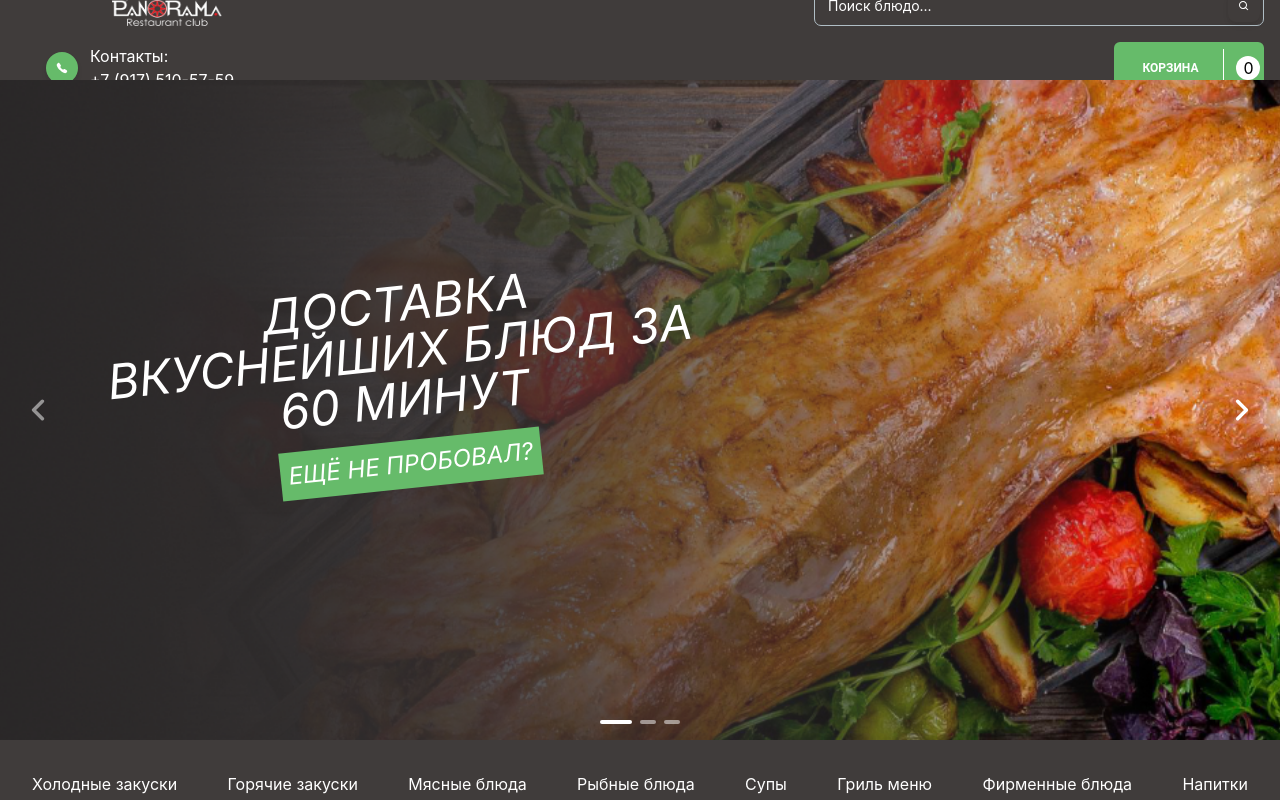
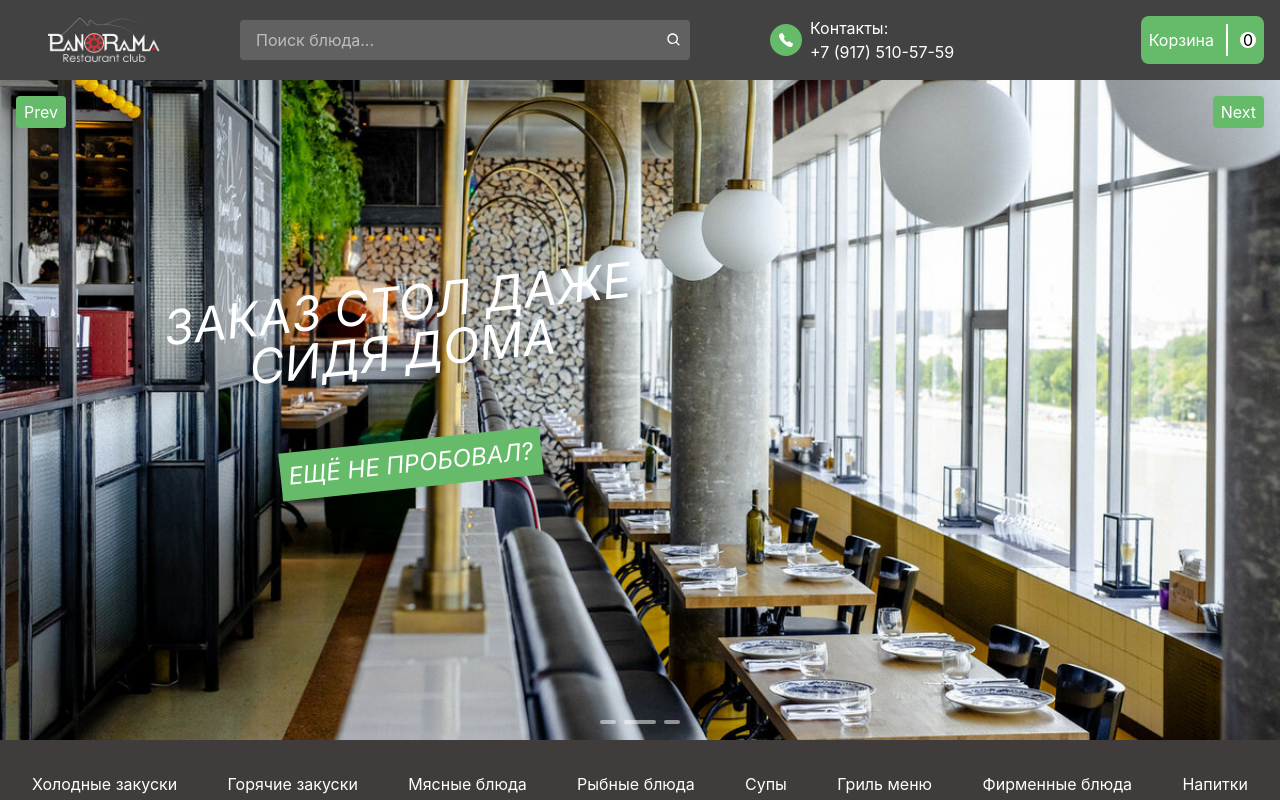
Before and after one commit to Manuchehr-1998/final, a React (Create React App) app in the folder frontend/: page / in a window 1280 px wide. Shown: the top 800 px of the page. Built offline with nearby package versions, Linux system fonts and the light colour scheme.

Commit message:
Nav Commit

```diff
--- a/frontend/package.json
+++ b/frontend/package.json
@@ -7,6 +7,8 @@
     "@fortawesome/free-solid-svg-icons": "^6.4.0",
     "@fortawesome/react-fontawesome": "^0.2.0",
     "@material-tailwind/react": "^2.0.1",
+    "@material-ui/core": "^4.12.4",
+    "@material-ui/icons": "^4.11.3",
     "@testing-library/jest-dom": "^5.16.5",
     "@testing-library/react": "^13.4.0",
     "@testing-library/user-event": "^13.5.0",
--- a/frontend/src/components/navbar/Navbar.jsx
+++ b/frontend/src/components/navbar/Navbar.jsx
@@ -1,70 +1,60 @@
-import {
-    Button,
-    IconButton,
-    Input,
-} from "@material-tailwind/react";
-import logo from '../../img/LOGO.png'
-import { BiSearch } from 'react-icons/bi'
-import { IoCall } from 'react-icons/io5'
-import { useState } from "react";
-import ModalBasked from "./ModalBasked";
-export default function Navbar() {
+import React, { useState } from 'react';
+import logo from '../../img/LOGO.png';
+import { BiSearch } from 'react-icons/bi';
+import { IoCall } from 'react-icons/io5';
+import ModalBasked from './ModalBasked';
+
+const Navbar = () => {
     const [modalOpen, setModalOpen] = useState(false);
-
 
     const handleModalClick = () => {
         setModalOpen(!modalOpen);
     };
 
     return (
-        <div className="w-full bg-[#403C3B] px-4 py-3 h-[80px] flex items-center">
-            <div className="flex flex-wrap items-center justify-between gap-y-4 text-white">
-                <img src={logo} alt="Logos" className="w-[110px] h-[40px] ml-[96px]" />
-                <div className="relative flex w-full gap-2 md:w-max">
-                    <Input
+        <div className="w-full bg-gray-800 px-4 py-3 h-20 flex items-center">
+            <div className="w-full flex justify-between items-center text-white">
+                <div className="flex items-center gap-20">
+                    <img src={logo} alt="Logo" className="w-28 ml-8" />
+                    <div className="relative flex gap-2">
+                        <input
                             type="search"
-                        color="white"
-                        label="Поиск блюдо..."
-                        className="pr-20"
-                        containerProps={{
-                            className: "min-w-[450px] ml-[72px]",
-                        }}
+                            className="bg-gray-700 text-white px-4 py-2 w-[450px] rounded focus:outline-none focus:ring focus:border-green-300"
+                            placeholder="Поиск блюда..."
                         />
-                    <IconButton
-                        size="sm"
-                        className="!absolute right-1 top-1  bg-[#403C3B]"
-                    >
+                        <button className="absolute right-0 top-0 bg-gray-700 text-white px-2 pt-3 rounded">
                             <BiSearch />
-                    </IconButton>
+                        </button>
                     </div>
-                <div
-                    className="ml-[30px] flex gap-3 items-center mr-[750px] ">
-                    <IconButton className="bg-green-400 rounded-full w-[32px] h-[32px]" >
+                    <div className="flex items-center">
+                        <button className="bg-green-400 rounded-full w-8 h-8 flex items-center justify-center">
                             <IoCall />
-                    </IconButton>
-                    <div>
+                        </button>
+                        <div className="ml-2">
                             <p>Контакты:</p>
-                        <a href="number">+7 (917) 510-57-59</a>
+                            <a href="tel:+79175105759">+7 (917) 510-57-59</a>
+                        </div>
                     </div>
                 </div>
 
-                <div
-                    className="flex items-center bg-green-400 rounded-md  w-[150px] h-[52px] justify-center gap-3">
-                    <Button
-                        variant="text"
-                        color="white"
-                        onClick={handleModalClick}>
-                        <p>Корзина</p>
-                    </Button>
+                <div className="flex items-center gap-3 bg-green-400 p-2 rounded-lg">
+                    <button
+                        className="text-white"
+                        onClick={handleModalClick}
+                    >
+                        Корзина
+                    </button>
                     {modalOpen && (
-                        <div className={`modal z-50 ${modalOpen ? "animate" : "" }`}>
-                            <ModalBasked/>
+                        <div className={`modal z-50 ${modalOpen ? 'animate' : ''}`}>
+                            <ModalBasked />
                         </div>
                     )}
-                    <div className="h-[38px] w-[1px] bg-white -ml-3"></div>
-                    <span className="rounded-full  bg-white text-black w-6 h-6 flex items-center px-2">0</span>
+                    <div className="h-8 w-0.5 bg-white"></div>
+                    <span className="rounded-full bg-white text-black w-4 h-4 flex items-center justify-center px-1">0</span>
                 </div>
             </div>
         </div>
     );
-}
+};
+
+export default Navbar;
--- a/frontend/src/components/slider/Slider.jsx
+++ b/frontend/src/components/slider/Slider.jsx
@@ -1,45 +1,88 @@
-import { Carousel } from "@material-tailwind/react";
-import foto from '../../img/slider.png'
-import foto1 from '../../img/stol2.jpeg'
-import foto2 from '../../img/drinks (6).jpg'
-
+import React, { useState, useEffect } from 'react';
+import foto from '../../img/slider.png';
+import foto1 from '../../img/stol2.jpeg';
+import foto2 from '../../img/drinks (6).jpg';
 
 export default function Slider() {
+  const [activeIndex, setActiveIndex] = useState(0);
+
+  useEffect(() => {
+    const interval = setInterval(() => {
+      handleNextSlide();
+    }, 4000);
+
+    return () => {
+      clearInterval(interval);
+    };
+  }, []);
+
+  const handleSlideChange = (index) => {
+    setActiveIndex(index);
+  };
+
+  const handleNextSlide = () => {
+    const lastIndex = 2;
+    setActiveIndex((prevIndex) => (prevIndex === lastIndex ? 0 : prevIndex + 1));
+  };
+
+  const handlePrevSlide = () => {
+    const lastIndex = 2;
+    setActiveIndex((prevIndex) => (prevIndex === 0 ? lastIndex : prevIndex - 1));
+  };
+
   return (
-        <Carousel
-            navigation={({ setActiveIndex, activeIndex, length }) => (
+    <div className="relative">
+      <img
+        src={activeIndex === 0 ? foto : activeIndex === 1 ? foto1 : foto2}
+        alt="slider"
+        className="h-[660px] w-full object-cover"
+      />
+      <div className="absolute top-4 left-4 flex items-center gap-4">
+        <button
+          className="bg-green-400 text-white px-2 py-1 rounded"
+          onClick={handlePrevSlide}
+        >
+          Prev
+        </button>
+      </div>
+      <div className="absolute top-4 right-4 flex items-center gap-4">
+        <button
+          className="bg-green-400 text-white px-2 py-1 rounded"
+          onClick={handleNextSlide}
+        >
+          Next
+        </button>
+      </div>
       <div className="absolute bottom-4 left-2/4 z-50 flex -translate-x-2/4 gap-2">
-                    {new Array(length).fill("").map((_, i) => (
         <span
-                            key={i}
-                            className={`block h-1 cursor-pointer rounded-2xl transition-all content-[''] ${activeIndex === i ? "bg-white w-8" : "bg-white/50 w-4"
+          className={`block h-1 cursor-pointer rounded-2xl transition-all bg-white/50 w-4 ${
+            activeIndex === 0 ? 'bg-white w-8' : ''
           }`}
-                            onClick={() => setActiveIndex(i)}
+          onClick={() => handleSlideChange(0)}
         />
-                    ))}
+        <span
+          className={`block h-1 cursor-pointer rounded-2xl transition-all bg-white/50 w-4 ${
+            activeIndex === 1 ? 'bg-white w-8' : ''
+          }`}
+          onClick={() => handleSlideChange(1)}
+        />
+        <span
+          className={`block h-1 cursor-pointer rounded-2xl transition-all bg-white/50 w-4 ${
+            activeIndex === 2 ? 'bg-white w-8' : ''
+          }`}
+          onClick={() => handleSlideChange(2)}
+        />
       </div>
-            )} >
-            <div>
-                <img src={foto} alt="image1" className="h-[660px] w-full object-cover" />
       <h1 className="text-white absolute top-[200px] ml-[100px] w-[600px] italic font-normal text-5xl text-center transform -rotate-6">
-                    ДОСТАВКА ВКУСНЕЙШИХ БЛЮД ЗА 60 МИНУТ
+        {activeIndex === 0
+          ? 'ДОСТАВКА ВКУСНЕЙШИХ БЛЮД ЗА 60 МИНУТ'
+          : activeIndex === 1
+          ? 'ЗАКАЗ СТОЛ ДАЖЕ СИДЯ ДОМА'
+          : 'ХОЛОДНЫЕ НАПИТКИ'}
       </h1>
-                <button className=' bg-green-400 text-white absolute top-[360px] px-2 py-2  ml-[280px]  italic font-normal text-2xl text-center transform -rotate-6'>ЕЩЁ НЕ ПРОБОВАЛ?</button>
+      <button className="bg-green-400 text-white absolute top-[360px] px-2 py-2 ml-[280px]  italic font-normal text-2xl text-center transform -rotate-6">
+        ЕЩЁ НЕ ПРОБОВАЛ?
+      </button>
     </div>
-            <div>
-                <img src={foto1} alt="image2" className="h-[660px] w-full object-cover" />
-                <h1 className="text-white absolute top-[200px] ml-[100px] w-[500px] italic font-normal text-5xl text-center transform -rotate-6">
-                    ЗАКАЗ СТОЛ ДАЖЕ СИДЯ ДОМА
-                </h1>
-                <button className='bg-green-400 text-white absolute top-[320px] px-2 py-2 ml-[250px]  italic font-normal text-2xl text-center transform -rotate-6'>ЗАКАЗ МОЖНО ЗДЕСЬ</button>
-            </div>
-            <div>
-                <img src={foto2} alt="image3" className="h-[660px] w-full object-cover" />
-                <h1 className="text-white absolute top-[200px] ml-[240px] w-[100px] italic font-normal text-5xl text-center transform -rotate-6">
-                    ХОЛОДНЫЕ НАПИТКИ
-                </h1>
-                <button className='bg-green-400 text-white absolute top-[320px] ml-[260px] px-2 py-2 italic font-normal text-2xl text-center transform -rotate-6'>ЕЩЁ НЕ ПРОБОВАЛ?</button>
-            </div>
-        </Carousel >
   );
 }
```
Also changed, not shown: 1 other file (tests, documents, lock files or other folders). Lines whose indentation alone changed are shown as unchanged.
